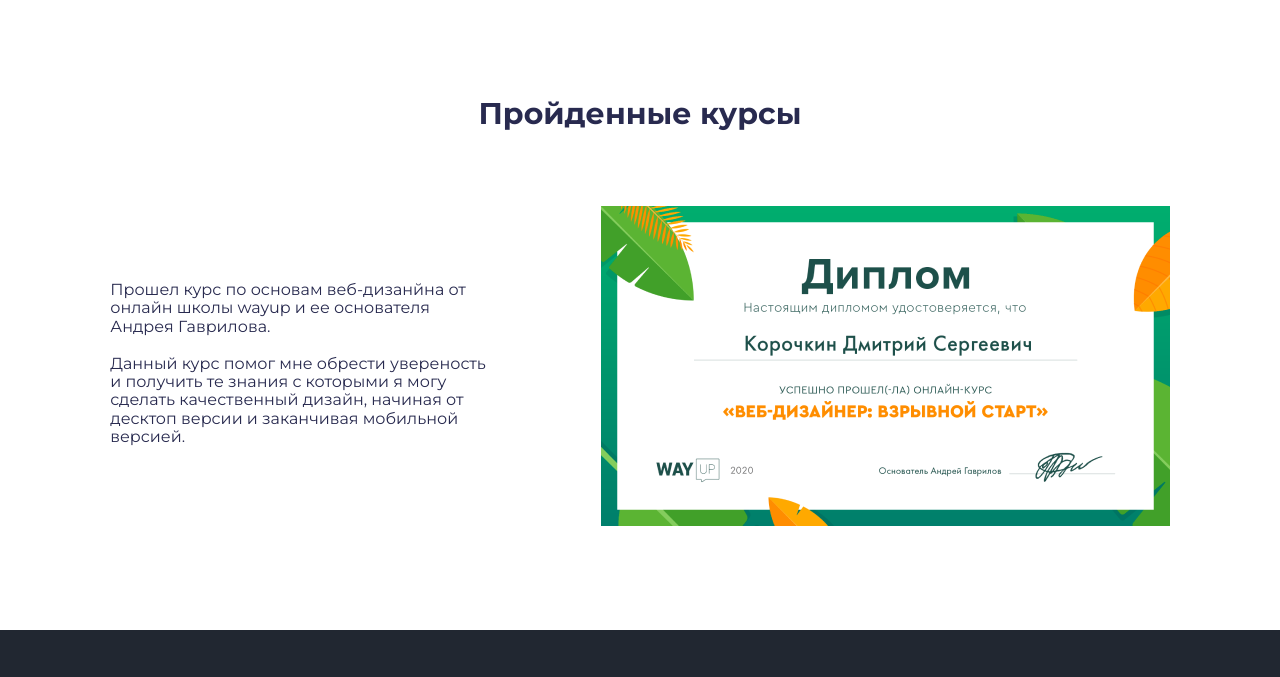
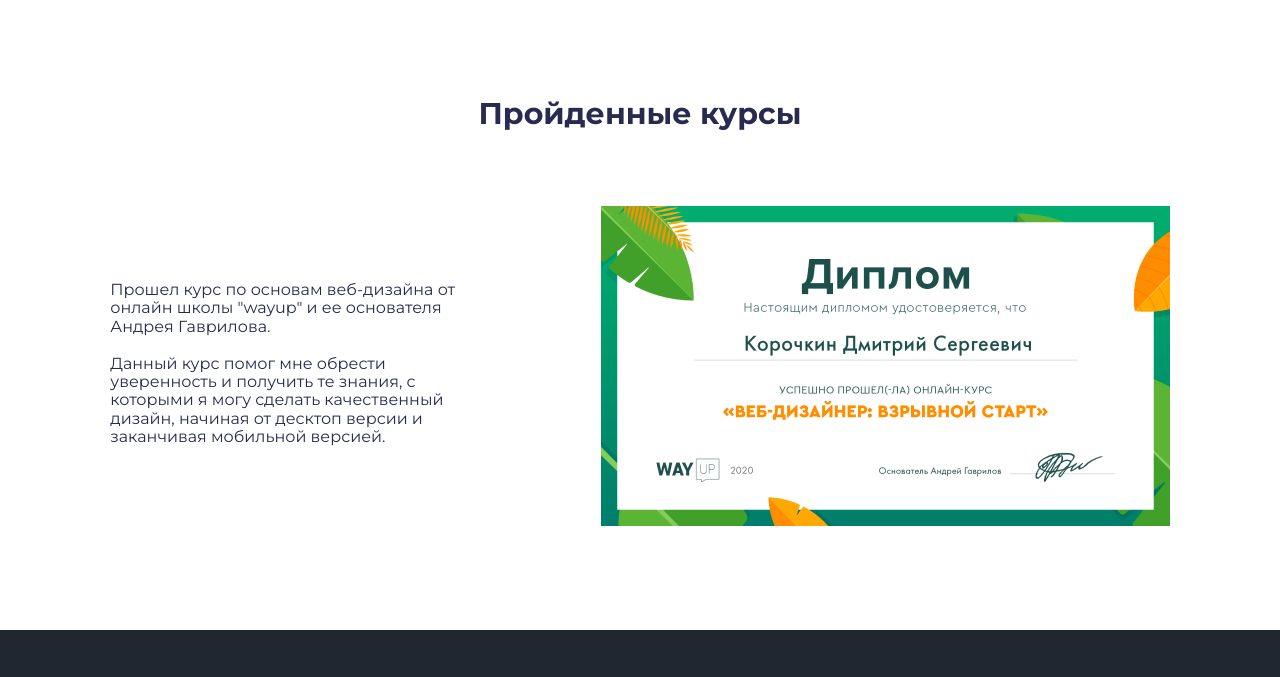
Before and after one commit to dmitrykorochkin/portfolio, a plain HTML site: page index.html in a window 1280 px wide. Shown: the part 1980-2657 px from the top of the page. Drawn offline with nearby package versions, Linux system fonts and the light colour scheme.

Commit message:
Update index.html
Исправил недочеты

```diff
--- a/index.html
+++ b/index.html
@@ -42,11 +42,6 @@
                 </div>
 
             </div>
-
-
-
-
-
 
          <div class="header_top">
             <div class="header_top-desc">
@@ -117,9 +112,9 @@
         <div class="container">
             <div class="courses_title">Пройденные курсы</div>
             <div class="courses_main">
-                <div class="courses_text">Прошел курс по основам веб-дизанйна от онлайн школы wayup и ее основателя Андрея Гаврилова.
+                <div class="courses_text">Прошел курс по основам веб-дизайна от онлайн школы "wayup" и ее основателя Андрея Гаврилова.
                     <br><br>
-                    Данный курс помог мне обрести увереность и получить те знания с которыми я могу сделать качественный дизайн, начиная от десктоп версии и заканчивая мобильной версией.
+                    Данный курс помог мне обрести уверенность и получить те знания, с которыми я могу сделать качественный дизайн, начиная от десктоп версии и заканчивая мобильной версией.
 
                 </div>
                 <div class="courses_photo">
```
